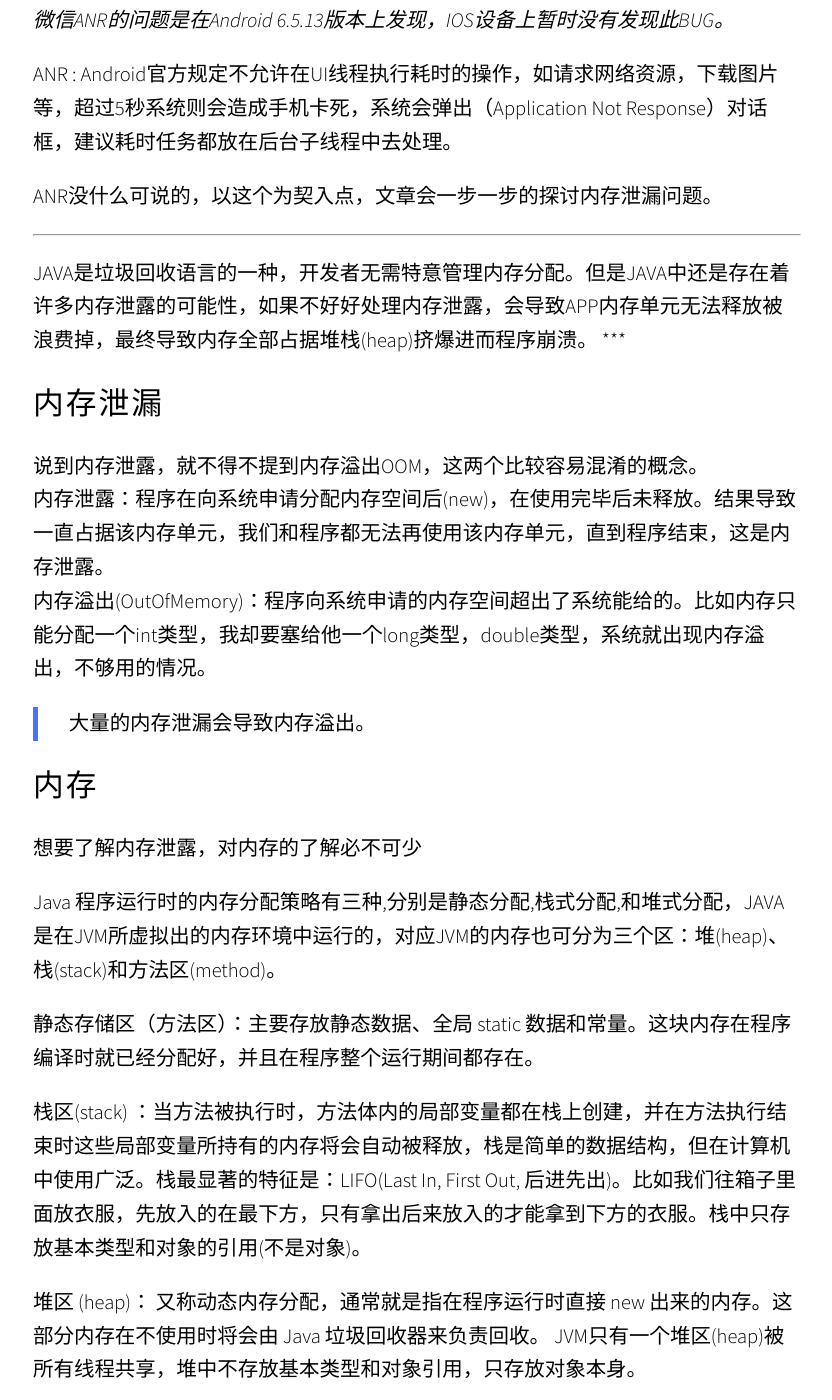
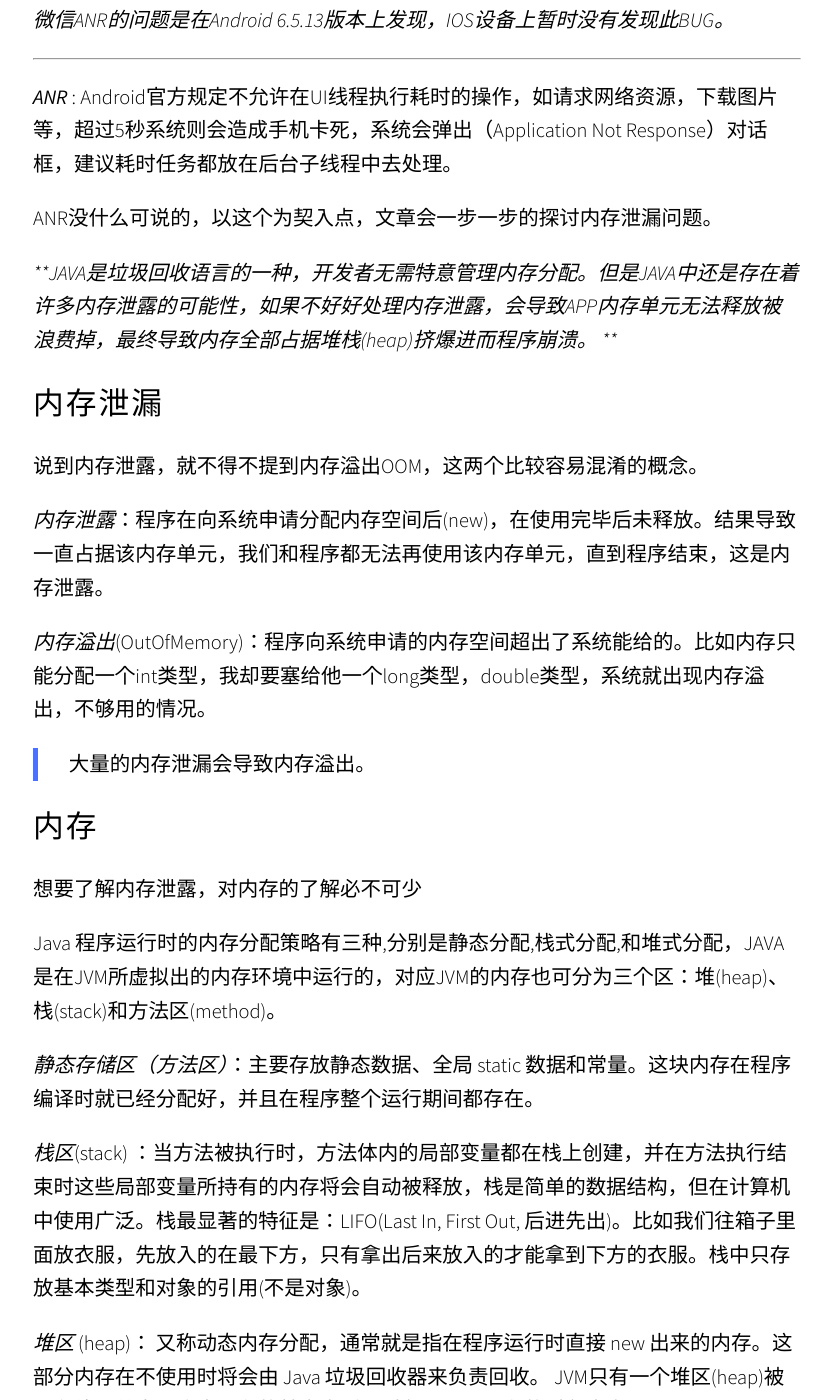
Before and after one commit to qydq/qydq.github.io, a Jekyll site: the page built from _posts/2017-09-25-Android内存泄漏分析与解决办法（持新）。.md, in a window 1280 px wide and 1400 px high, scrolled down 3887 px. Shown: the whole window, without its empty margins (223-1055 px from the left). Built offline with Jekyll 4.4.1, drawn with Linux system fonts in a browser that asks for light colours; some web fonts are replaced; some of the changed text lies outside the part shown.

Commit message:
Update 2017-09-25-Android内存泄漏分析与解决办法（持新）。.md

````diff
--- a/_posts/2017-09-25-Android内存泄漏分析与解决办法（持新）。.md
+++ b/_posts/2017-09-25-Android内存泄漏分析与解决办法（持新）。.md
@@ -13,18 +12,21 @@
 
 *微信ANR的问题是在Android 6.5.13版本上发现，IOS设备上暂时没有发现此BUG。*
 
-ANR : Android官方规定不允许在UI线程执行耗时的操作，如请求网络资源，下载图片等，超过5秒系统则会造成手机卡死，系统会弹出（Application Not Response）对话框，建议耗时任务都放在后台子线程中去处理。
+***
+
+***ANR*** : Android官方规定不允许在UI线程执行耗时的操作，如请求网络资源，下载图片等，超过5秒系统则会造成手机卡死，系统会弹出（Application Not Response）对话框，建议耗时任务都放在后台子线程中去处理。
 
 ANR没什么可说的，以这个为契入点，文章会一步一步的探讨内存泄漏问题。
 
-***
-JAVA是垃圾回收语言的一种，开发者无需特意管理内存分配。但是JAVA中还是存在着许多内存泄露的可能性，如果不好好处理内存泄露，会导致APP内存单元无法释放被浪费掉，最终导致内存全部占据堆栈(heap)挤爆进而程序崩溃。
+***JAVA是垃圾回收语言的一种，开发者无需特意管理内存分配。但是JAVA中还是存在着许多内存泄露的可能性，如果不好好处理内存泄露，会导致APP内存单元无法释放被浪费掉，最终导致内存全部占据堆栈(heap)挤爆进而程序崩溃。
 ***
 ## 内存泄漏
 
 说到内存泄露，就不得不提到内存溢出OOM，这两个比较容易混淆的概念。
-内存泄露：程序在向系统申请分配内存空间后(new)，在使用完毕后未释放。结果导致一直占据该内存单元，我们和程序都无法再使用该内存单元，直到程序结束，这是内存泄露。
-内存溢出(OutOfMemory)：程序向系统申请的内存空间超出了系统能给的。比如内存只能分配一个int类型，我却要塞给他一个long类型，double类型，系统就出现内存溢出，不够用的情况。
+
+***内存泄露***：程序在向系统申请分配内存空间后(new)，在使用完毕后未释放。结果导致一直占据该内存单元，我们和程序都无法再使用该内存单元，直到程序结束，这是内存泄露。
+
+***内存溢出***(OutOfMemory)：程序向系统申请的内存空间超出了系统能给的。比如内存只能分配一个int类型，我却要塞给他一个long类型，double类型，系统就出现内存溢出，不够用的情况。
 
 >大量的内存泄漏会导致内存溢出。
 
@@ -34,11 +36,11 @@
 
 Java 程序运行时的内存分配策略有三种,分别是静态分配,栈式分配,和堆式分配，JAVA是在JVM所虚拟出的内存环境中运行的，对应JVM的内存也可分为三个区：堆(heap)、栈(stack)和方法区(method)。
 
-静态存储区（方法区）：主要存放静态数据、全局 static 数据和常量。这块内存在程序编译时就已经分配好，并且在程序整个运行期间都存在。
+***静态存储区（方法区）***：主要存放静态数据、全局 static 数据和常量。这块内存在程序编译时就已经分配好，并且在程序整个运行期间都存在。
 
-栈区(stack) ：当方法被执行时，方法体内的局部变量都在栈上创建，并在方法执行结束时这些局部变量所持有的内存将会自动被释放，栈是简单的数据结构，但在计算机中使用广泛。栈最显著的特征是：LIFO(Last In, First Out, 后进先出)。比如我们往箱子里面放衣服，先放入的在最下方，只有拿出后来放入的才能拿到下方的衣服。栈中只存放基本类型和对象的引用(不是对象)。
+***栈区***(stack) ：当方法被执行时，方法体内的局部变量都在栈上创建，并在方法执行结束时这些局部变量所持有的内存将会自动被释放，栈是简单的数据结构，但在计算机中使用广泛。栈最显著的特征是：LIFO(Last In, First Out, 后进先出)。比如我们往箱子里面放衣服，先放入的在最下方，只有拿出后来放入的才能拿到下方的衣服。栈中只存放基本类型和对象的引用(不是对象)。
 
-堆区 (heap)： 又称动态内存分配，通常就是指在程序运行时直接 new 出来的内存。这部分内存在不使用时将会由 Java 垃圾回收器来负责回收。 JVM只有一个堆区(heap)被所有线程共享，堆中不存放基本类型和对象引用，只存放对象本身。
+***堆区*** (heap)： 又称动态内存分配，通常就是指在程序运行时直接 new 出来的内存。这部分内存在不使用时将会由 Java 垃圾回收器来负责回收。 JVM只有一个堆区(heap)被所有线程共享，堆中不存放基本类型和对象引用，只存放对象本身。
 
 内存的概念大概理解清楚后，要考虑的问题来了：到底是哪里的内存会让我们造成内存泄露？
 
@@ -54,7 +56,7 @@
 
 ## 垃圾回收机制
 
-垃圾回收(garbage collection，简称GC)可以自动清空堆中不再使用的对象。在JAVA中对象是通过引用使用的。如果再没有引用指向该对象，那么该对象就无从处理或调用该对象，这样的对象称为不可到达（unreachable）。垃圾回收用于释放不可到达的对象所占据的内存。
+***垃圾回收***(garbage collection，简称GC)可以自动清空堆中不再使用的对象。在JAVA中对象是通过引用使用的。如果再没有引用指向该对象，那么该对象就无从处理或调用该对象，这样的对象称为不可到达（unreachable）。垃圾回收用于释放不可到达的对象所占据的内存。
 
 实现思想：我们将栈定义为root，遍历栈中所有的对象的引用，再遍历一遍堆中的对象。因为栈中的对象的引用执行完毕就删除，所以我们就可以通过栈中的对象的引用，查找到堆中没有被指向的对象，这些对象即为不可到达对象，对其进行垃圾回收。
 
@@ -65,10 +67,10 @@
 在JDK 1.2以前的版本中，若一个对象不被任何变量引用，那么程序就无法再使用这个对象。也就是说，只有对象处于可触及(reachable)状态，程序才能使用它。从JDK 1.2版本开始，把对象的引用分为4种级别，从而使程序能更加灵活地控制对象的生命周期。这4种级别由高到低依次为：强引用、软引用、弱引用和虚引用。
 Java/Android引用类型及其使用分析（现在2017年09月25 JAVA9 都已经发布了，大家可以关注一下）
 
-1.强引用(Strong reference)<br>
+***1.强引用***(Strong reference)<br>
 实际编码中最常见的一种引用类型。常见形式如：A a = new A();等。强引用本身存储在栈内存中，其存储指向对内存中对象的地址。一般情况下，当对内存中的对象不再有任何强引用指向它时，垃圾回收机器开始考虑可能要对此内存进行的垃圾回收。如当进行编码：a = null，此时，刚刚在堆中分配地址并新建的a对象没有其他的任何引用，当系统进行垃圾回收时，堆内存将被垃圾回收。
 
-2.软引用(Soft Reference)<br>
+***2.软引用***(Soft Reference)<br>
 软引用的一般使用形式如下：
 ```groovy
 A a = new A();
@@ -80,7 +82,7 @@
 
 因此，SoftReference变相的延长了其指示对象占据堆内存的时间，直到虚拟机内存不足时垃圾回收器才回收此堆内存空间。
 
-3.弱引用(Weak Reference)<br>
+***3.弱引用***(Weak Reference)<br>
 同样的，软引用的一般使用形式如下：
 ```groovy
 A a = new A();
@@ -88,7 +90,7 @@
 ```
 WeakReference不改变原有强引用对象的垃圾回收时机，一旦其指示对象没有任何强引用对象时，此对象即进入正常的垃圾回收流程。
 
-4.虚引用(Phantom Reference)<br>
+***4.虚引用***(Phantom Reference)<br>
 与SoftReference或WeakReference相比，PhantomReference主要差别体现在如下几点：<br>
 1.PhantomReference只有一个构造函数
 ```groovy
@@ -103,7 +105,7 @@
 
 >如果持有对象的强引用，垃圾回收器是无法在内存中回收这个对象。
 
-内存泄露的真因是：持有对象的强引用，且没有及时释放，进而造成内存单元一直被占用，浪费空间，甚至可能造成内存溢出！
+***内存泄露的真因是***：持有对象的强引用，且没有及时释放，进而造成内存单元一直被占用，浪费空间，甚至可能造成内存溢出！
 
 `其实在Android中会造成内存泄露的情景无外乎两种：`
 
````
Also changed, not shown: other parts of _posts/2017-09-25-Android内存泄漏分析与解决办法（持新）。.md (+1 -2 lines).
